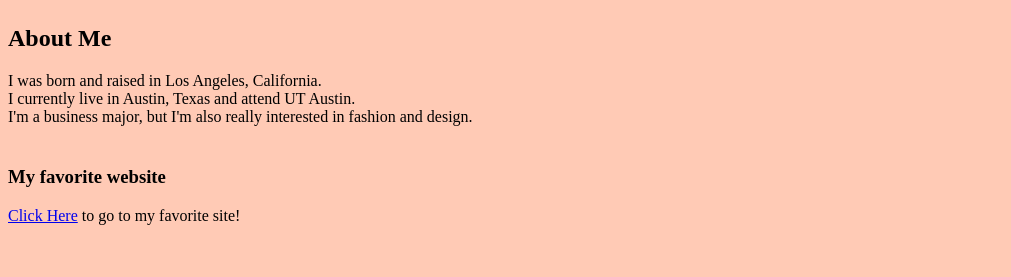
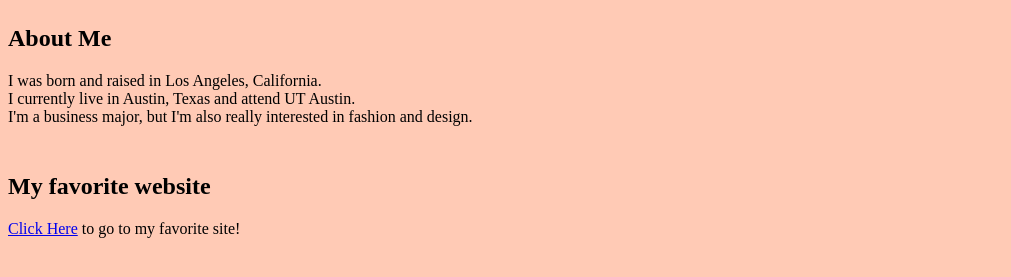
Before and after one commit to dshoosh/dshoosh.github.io, a plain HTML site: page index.html in a window 1280 px wide. Shown: the part 395-672 px from the top of the page, without its empty margins (0-1011 px from the left). Drawn offline with Linux system fonts and the light colour scheme.

Commit message:
Update index.html

```diff
--- a/index.html
+++ b/index.html
@@ -9,7 +9,7 @@
 I currently live in Austin, Texas and attend UT Austin.<br>
 I'm a business major, but I'm also really interested in fashion and design.</p>
 
-<h3 style="text-align: left;"><br>My favorite website</h3>
+<h2 style="text-align: left;"><br>My favorite website</h2>
 <p style="text-align: left;"><a href="https://www.instagram.com">Click Here</a> to go to my favorite site!</p>
 
 <body bgcolor = "#FFCAB5">
```
